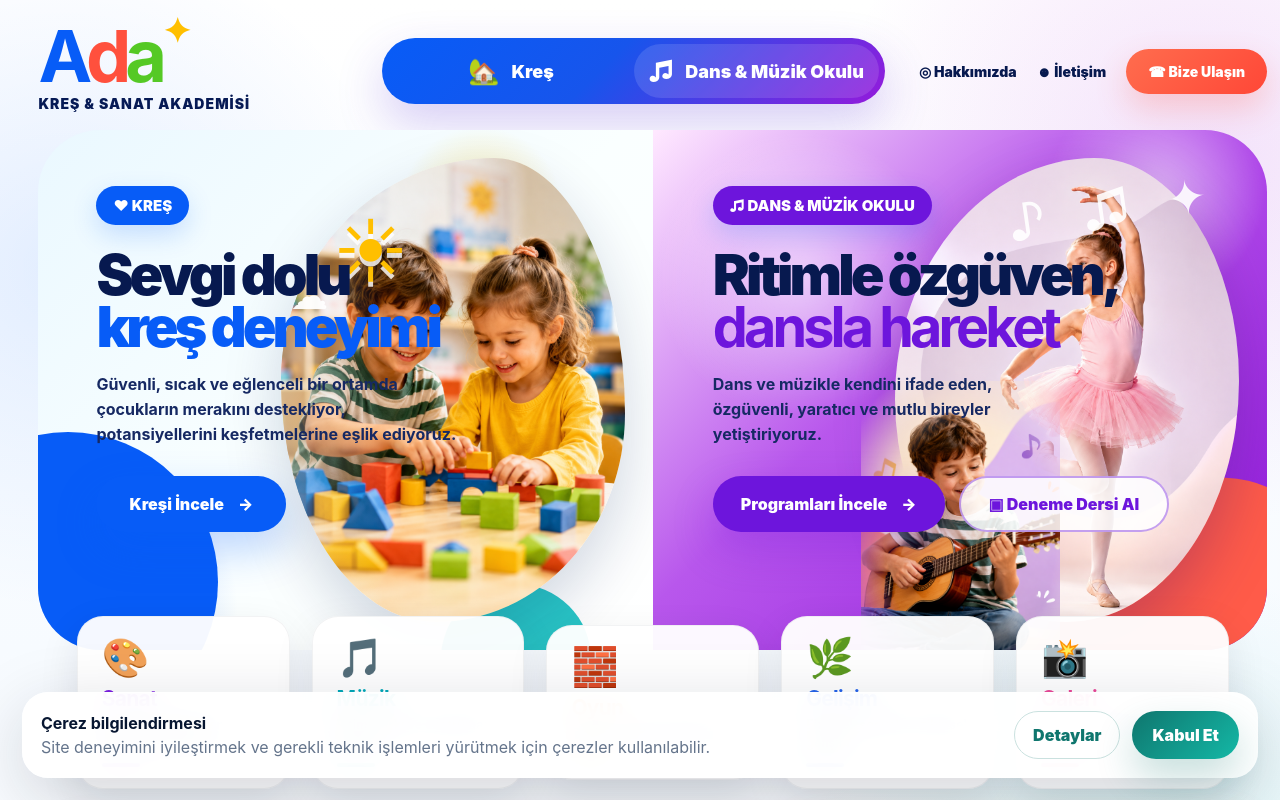
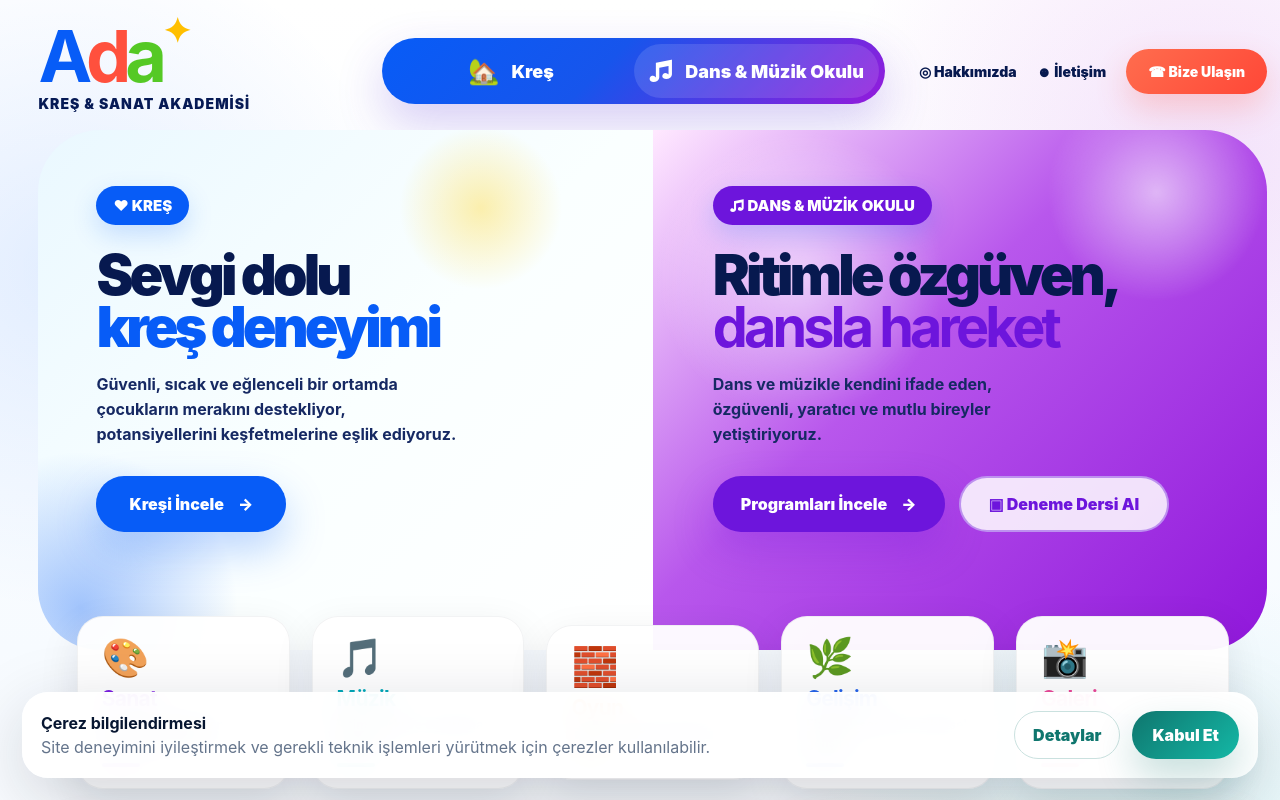
Before and after one commit to furukcell/FK-Service-Templates, a Next.js app in the folder apps/web/: page /ada-yeni in a window 1280 px wide. Shown: the top 800 px of the page. Built offline with nearby package versions, Linux system fonts and the light colour scheme; no server answers; grey boxes are pictures that could not be loaded.

Commit message:
Use uploaded hero background panels on Ada Yeni

```diff
--- a/apps/web/pages/ada-yeni/index.tsx
+++ b/apps/web/pages/ada-yeni/index.tsx
@@ -60,15 +60,6 @@ export default function AdaYeniPage() {
               </p>
               <a className="adaPosterPrimary" href="/ada/kres">Kreşi İncele <span>→</span></a>
             </div>
-
-            <figure className="adaPosterKresImage" aria-label="Renkli bloklarla oynayan çocuklar">
-              <img src="/ada/ada-kres-bloklar.png" alt="Renkli bloklarla oynayan çocuklar" />
-            </figure>
-
-            <span className="adaPosterSun" aria-hidden="true">☀</span>
-            <span className="adaPosterCloud" aria-hidden="true">☁</span>
-            <span className="adaPosterBlueShape" aria-hidden="true" />
-            <span className="adaPosterTealShape" aria-hidden="true" />
           </article>
 
           <article className="adaPosterPanel adaPosterArtPanel">
@@ -83,18 +74,6 @@ export default function AdaYeniPage() {
                 <a className="adaPosterOutline" href="/ada/sanat#request-form">▣ Deneme Dersi Al</a>
               </div>
             </div>
-
-            <div className="adaPosterStage" aria-hidden="true">
-              <figure className="adaPosterBaleImage">
-                <img src="/ada/ada-bale.png" alt="Bale yapan çocuk" />
-              </figure>
-              <figure className="adaPosterGuitarCard">
-                <img src="/ada/ada-gitar.png" alt="Gitar çalan çocuk" />
-              </figure>
-              <span className="adaPosterNotes">♪ ♫ ✦</span>
-            </div>
-
-            <span className="adaPosterCoralShape" aria-hidden="true" />
           </article>
         </section>
 
```
